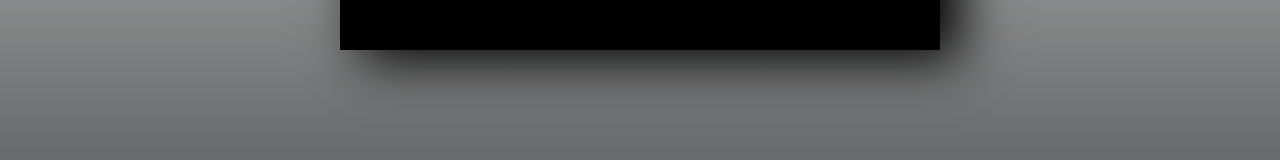
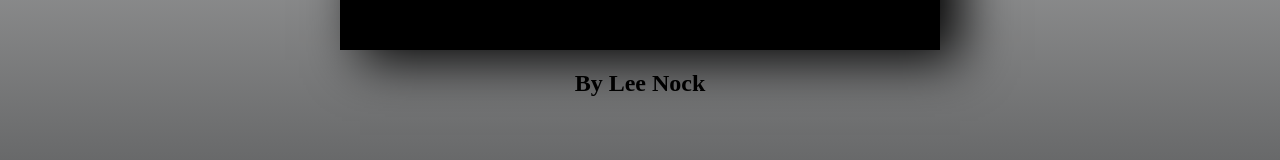
Before and after one commit to Lee0997/Space-Invaders, a plain HTML site: page Space Invaders/index.html in a window 1280 px wide. Shown: the part 604-764 px from the top of the page. Drawn offline with Linux system fonts and the light colour scheme.

Commit message:
Added HTML content

```diff
--- a/Space Invaders/index.html
+++ b/Space Invaders/index.html
@@ -10,7 +10,7 @@
 <body>
     <h1>Space Invaders</h1>
     <canvas id="game"></canvas>
-
+    <h2>By Lee Nock</h2>
     <script type="module" src="index.js"></script>
 </body>
 </html>
```
